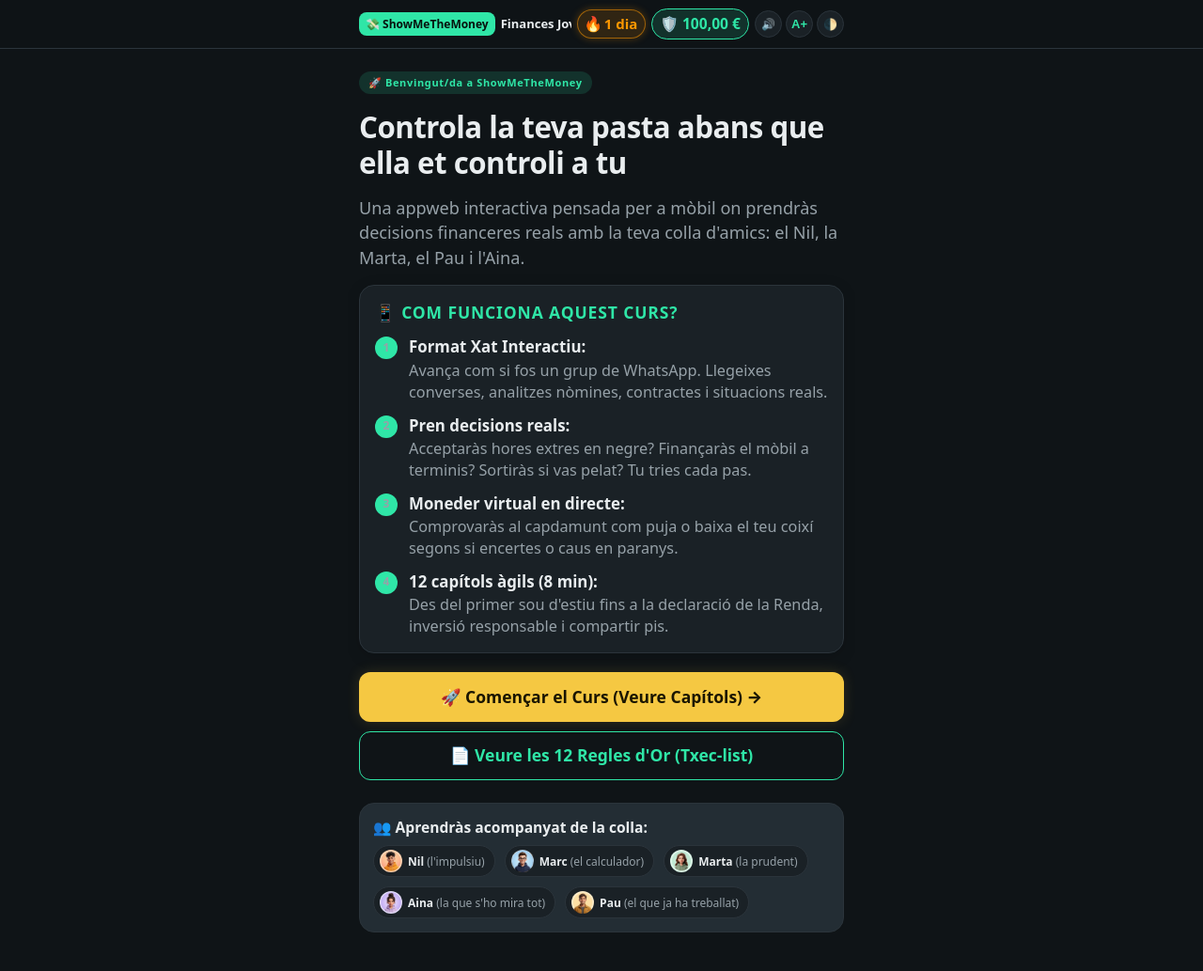
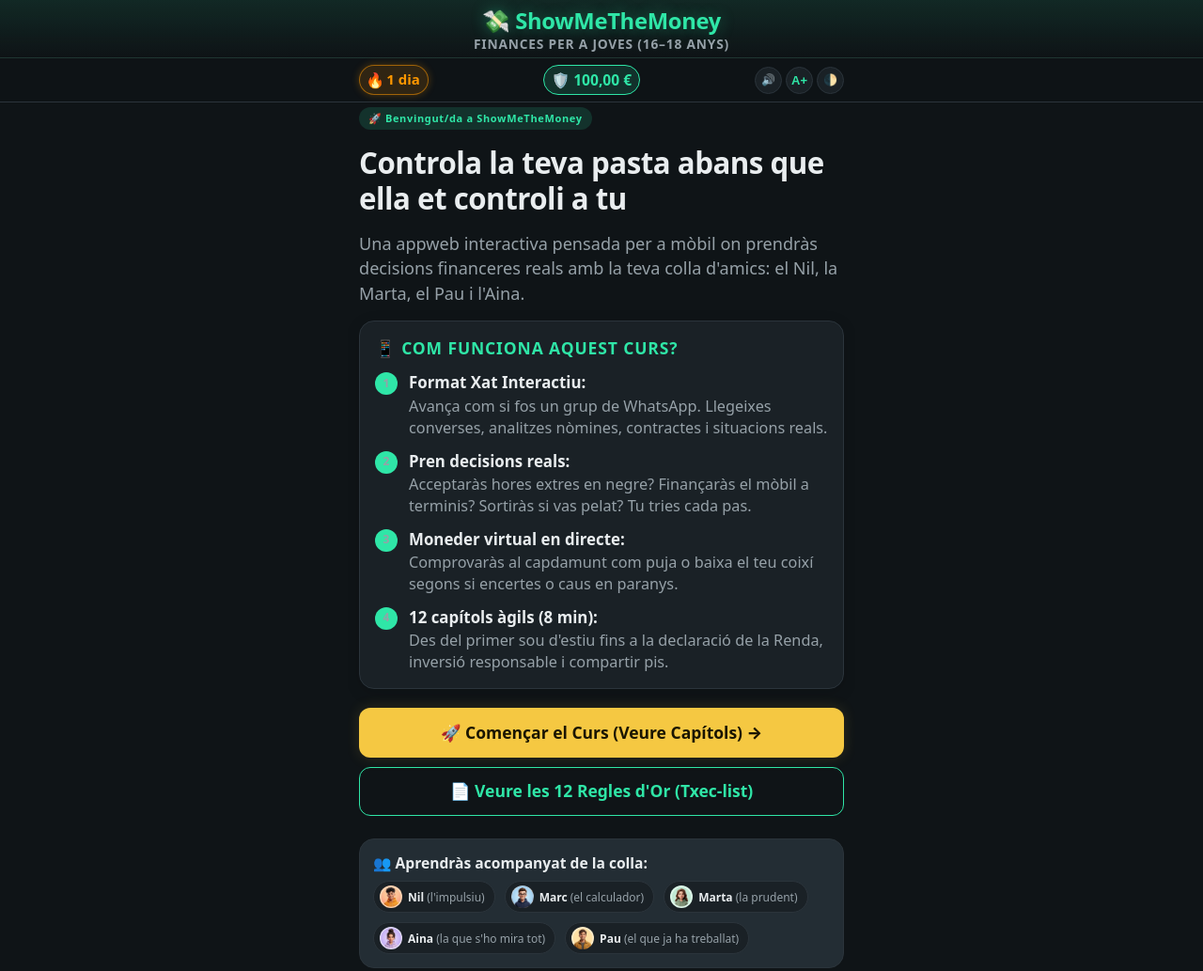
Before and after one commit to garriga-ia/ShowMeTheMoney, a website: page index.html in a window 1280 px wide. Shown: the whole page at 94% size. Drawn offline with Linux system fonts and the light colour scheme.

Commit message:
Titol gran i a tota l'amplada a les pagines inicials, i barra compacta neta dins dels capitols

```diff
--- a/css/app.css
+++ b/css/app.css
@@ -295,9 +295,14 @@ body {
   width: 100%;
   max-width: 540px;
   margin: 0 auto;
-  padding: 68px 12px 60px; /* Espai superior per a la capçalera fixa */
+  padding: 106px 12px 60px; /* Espai per a la capçalera gran a les pàgines inicials */
   box-sizing: border-box;
   overflow-x: clip;
+  transition: padding-top 0.2s ease;
+}
+
+body.in-chapter .wrap {
+  padding-top: 66px; /* Espai compacte només per a la barra de joc */
 }
 
 /* ---------- Barra de navegació superior global (FIXADA I SEMPRE VISIBLE) ---------- */
@@ -307,7 +312,6 @@ body {
   left: 0;
   right: 0;
   width: 100%;
-  height: 52px;
   z-index: 1000;
   background: var(--nav-bg);
   backdrop-filter: blur(14px);
@@ -315,19 +319,88 @@ body {
   border-bottom: 1px solid var(--line);
   box-sizing: border-box;
   display: flex;
+  flex-direction: column;
   align-items: center;
   justify-content: center;
+  transition: all 0.2s ease;
+}
+
+/* 1. Banner gran del títol de l'app a tota l'amplada (visible a pàgines inicials) */
+.nav-brand-banner {
+  width: 100%;
+  padding: 8px 12px 6px;
+  background: linear-gradient(180deg, rgba(47, 230, 167, 0.1) 0%, transparent 100%);
+  border-bottom: 1px solid rgba(255, 255, 255, 0.06);
+  display: flex;
+  justify-content: center;
+  align-items: center;
+  box-sizing: border-box;
+  text-align: center;
+}
+
+body.light-theme .nav-brand-banner {
+  background: linear-gradient(180deg, rgba(13, 148, 136, 0.08) 0%, transparent 100%);
+  border-bottom-color: rgba(0, 0, 0, 0.05);
+}
+
+.brand-banner-btn {
+  background: none;
+  border: none;
+  padding: 0;
+  margin: 0;
+  display: flex;
+  flex-direction: column;
+  align-items: center;
+  gap: 2px;
+  cursor: pointer;
+  width: 100%;
+  color: inherit;
+  font: inherit;
+  text-decoration: none;
+}
+
+.brand-title-main {
+  font-size: calc(19px * var(--font-scale, 1));
+  font-weight: 900;
+  color: var(--teal);
+  letter-spacing: -0.3px;
+  line-height: 1.2;
+  text-shadow: 0 0 16px rgba(47, 230, 167, 0.35);
+}
+
+.brand-title-sub {
+  font-size: calc(11px * var(--font-scale, 1));
+  font-weight: 700;
+  color: var(--mut);
+  letter-spacing: 0.8px;
+  text-transform: uppercase;
+  line-height: 1.2;
+}
+
+/* Dins del capítol s'amaga completament el banner gran de títol */
+body.in-chapter .nav-brand-banner {
+  display: none !important;
 }
 
 .nav-container {
   width: 100%;
   max-width: 540px;
-  padding: 0 12px;
+  padding: 6px 12px;
   display: flex;
   align-items: center;
   justify-content: space-between;
   gap: 6px;
   box-sizing: border-box;
+  min-height: 46px;
+}
+
+body:not(.in-chapter) .nav-container {
+  justify-content: space-between;
+}
+
+body:not(.in-chapter) .nav-right-cluster {
+  width: 100%;
+  justify-content: space-between;
 }
 
 .nav-left {
@@ -336,6 +409,10 @@ body {
   gap: 6px;
   flex-shrink: 1;
   min-width: 0;
+}
+
+body:not(.in-chapter) .nav-left {
+  display: none;
 }
 
 .nav-back-btn {
--- a/index.html
+++ b/index.html
@@ -34,13 +34,18 @@
 <body>
 
   <!-- BARRA GLOBAL SUPERIOR FIXADA (SEMPRE VISIBLE EN FER SCROLL) -->
-  <header class="navbar">
+  <header class="navbar" id="app-navbar">
+    <!-- 1. TÍTOL DE L'APP GRAN I A TOTA L'AMPLADA (PER SOBRE DE DIES I MONEDER A LA PÀGINA INICIAL) -->
+    <div class="nav-brand-banner" id="nav-brand-banner">
+      <button class="brand-banner-btn" id="btn-home-brand" type="button" title="ShowMeTheMoney · Tornar a la portada">
+        <span class="brand-title-main">💸 ShowMeTheMoney</span>
+        <span class="brand-title-sub">Finances per a Joves (16–18 anys)</span>
+      </button>
+    </div>
+
+    <!-- 2. BARRA D'ESTAT (DIES DE RATXA, MONEDER I OPCIONS DE CONFIGURACIÓ) -->
     <div class="nav-container">
       <div class="nav-left">
-        <button class="nav-brand" id="btn-home-brand" type="button" title="Inici">
-          <span class="nav-logo-badge">💸 ShowMeTheMoney</span>
-          <span class="nav-title">Finances Joves</span>
-        </button>
         <button class="nav-back-btn hide" id="btn-nav-back" type="button" title="Tornar a l'índex de capítols">
           ← Índex
         </button>
@@ -886,7 +891,13 @@
 
       function route() {
         const hash = window.location.hash || "#welcome";
-        if (hash.startsWith("#chapter-")) {
+        const inChapter = hash.startsWith("#chapter-");
+        document.body.classList.toggle("in-chapter", inChapter);
+
+        const brandBanner = document.getElementById("nav-brand-banner");
+        if (brandBanner) brandBanner.classList.toggle("hide", inChapter);
+
+        if (inChapter) {
           const id = Number(hash.replace("#chapter-", ""));
           if (!AppState.isUnlocked(id)) {
             const prevChap = CAPITOLS_DATA[id - 1];
@@ -898,14 +909,12 @@
           if (viewWelcome) viewWelcome.classList.remove("active");
           viewDash.classList.remove("active");
           viewPlayer.classList.add("active");
-          if (btnHomeBrand) btnHomeBrand.classList.add("hide");
           if (btnNavBack) btnNavBack.classList.remove("hide");
           startChapterPlayer(id);
         } else if (hash === "#dashboard") {
           if (viewWelcome) viewWelcome.classList.remove("active");
           viewPlayer.classList.remove("active");
           viewDash.classList.add("active");
-          if (btnHomeBrand) btnHomeBrand.classList.remove("hide");
           if (btnNavBack) btnNavBack.classList.add("hide");
           window.scrollTo(0, 0);
         } else {
@@ -913,7 +922,6 @@
           if (viewWelcome) viewWelcome.classList.add("active");
           viewDash.classList.remove("active");
           viewPlayer.classList.remove("active");
-          if (btnHomeBrand) btnHomeBrand.classList.remove("hide");
           if (btnNavBack) btnNavBack.classList.add("hide");
           window.scrollTo(0, 0);
         }
--- a/sw.js
+++ b/sw.js
@@ -3,7 +3,7 @@
  * Permet instal·lar l'aplicació com a nativa i funcionar 100% offline sense connexió.
  */
 
-const CACHE_NAME = 'smtm-v1.0.0';
+const CACHE_NAME = 'smtm-v1.0.1';
 
 const PRECACHE_ASSETS = [
   './',
```
